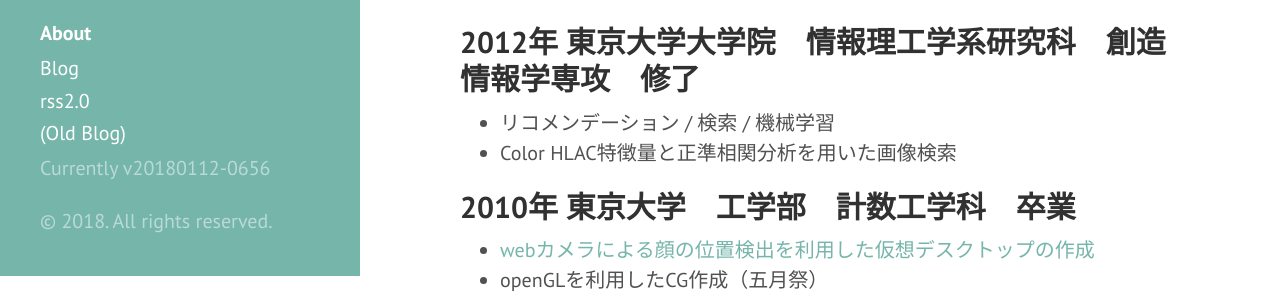
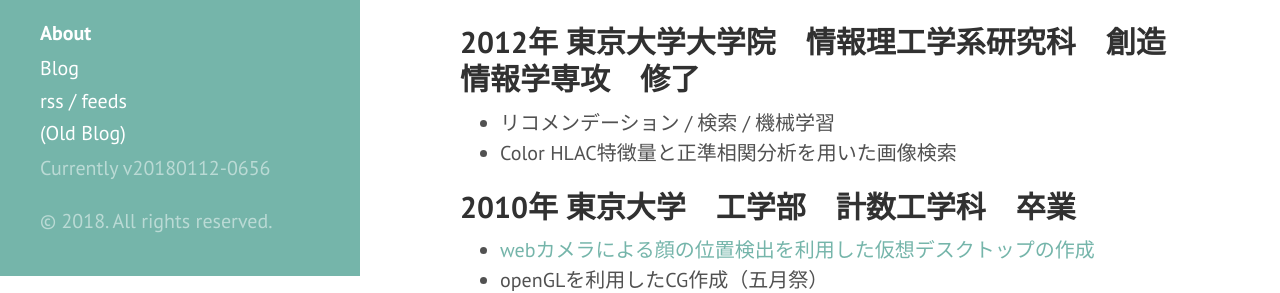
Before and after one commit to harajune/gijutsuya-web, a Jekyll site: the page built from index.md, in a window 1280 px wide. Shown: the part 624-917 px from the top of the page. Built offline with Jekyll 4.4.1, drawn with Linux system fonts in a browser that asks for light colours.

Commit message:
change rss url

```diff
--- a/_includes/sidebar.html
+++ b/_includes/sidebar.html
@@ -21,7 +21,7 @@
       {% else %}
       {% endfor %}
       <a class="sidebar-nav-item" href="https://medium.com/@harajune">Blog</a>
-      <a class="sidevar-nav-item" href="{{ site.baseurl }}/feed.xml">rss2.0</a>
+      <a class="sidevar-nav-item" href="https://medium.com/feed/@harajune">rss / feeds</a>
       <a class="sidebar-nav-item" href="{{ site.baseurl }}/blog">(Old Blog)</a>
 
       <span class="sidebar-nav-item">Currently v{{ site.time | date: "%Y%m%d-%H%M" }}</span>
```
